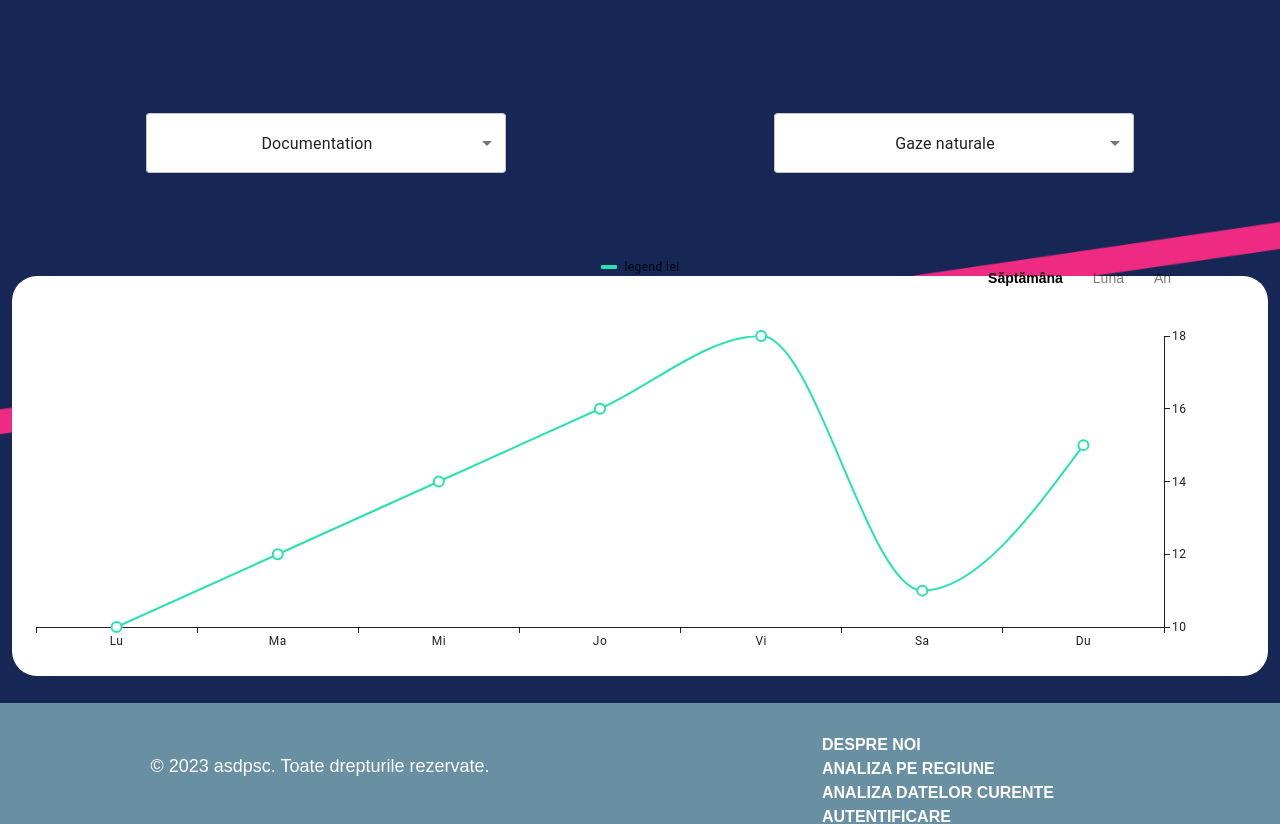
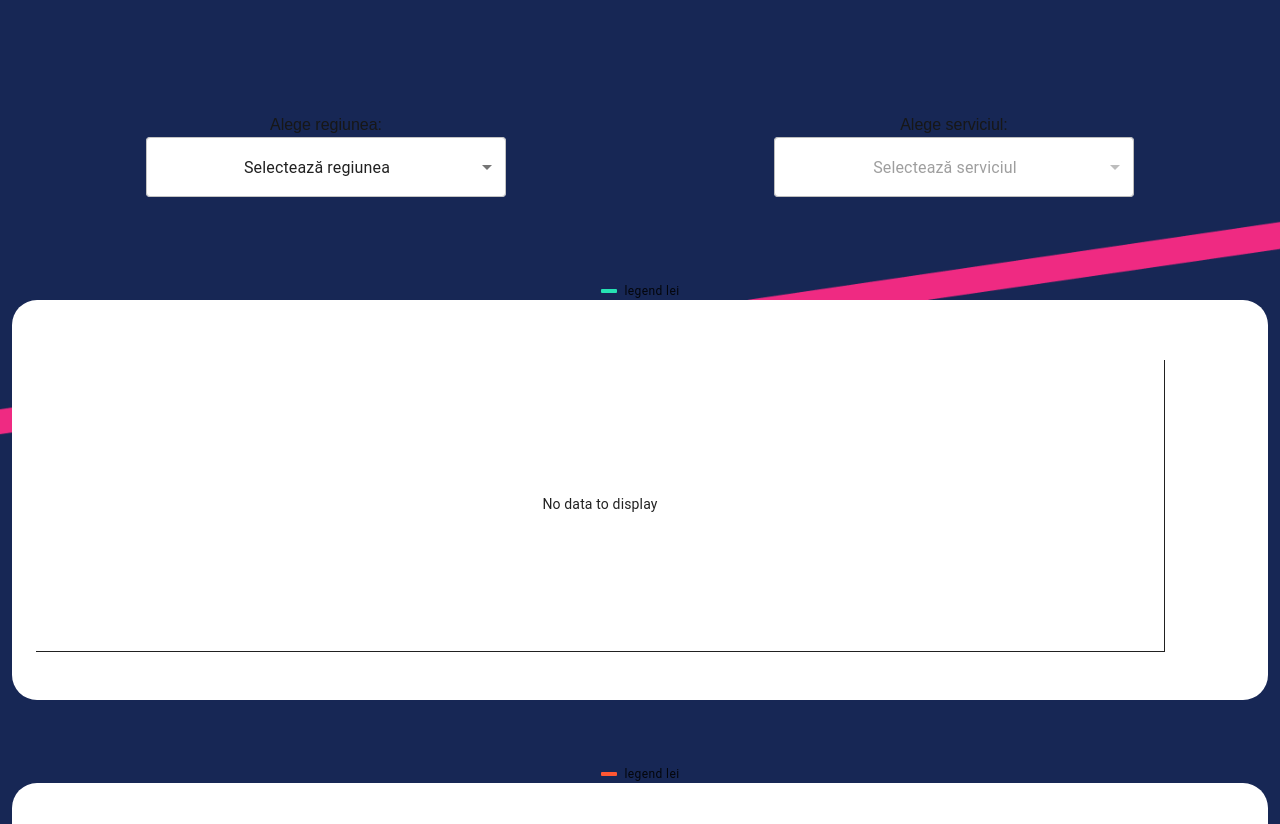
Before and after one commit to Klasterov/project1, a Next.js app in the folder my-app/: page /analysis-reg in a window 1280 px wide. Shown: the part 300-1124 px from the top of the page. Built offline with nearby package versions, Linux system fonts and the light colour scheme.

Commit message:
add prognoze

```diff
--- a/my-app/src/app/analysis-reg/analys.css
+++ b/my-app/src/app/analysis-reg/analys.css
@@ -5,6 +5,12 @@
     text-align: center;
     color: white;
     font-weight: 400;
+}
+
+.chart-container{
+    max-height: 3000px;
+    overflow-y: auto;
+    margin-bottom: 20px;
 }
 
 .chart{
--- a/my-app/src/app/analysis-reg/components/dropdownreg.jsx
+++ b/my-app/src/app/analysis-reg/components/dropdownreg.jsx
@@ -3,24 +3,20 @@ import Select from "@mui/material/Select";
 import MenuItem from "@mui/material/MenuItem";
 import "./dropdown.css";
 
-const options = [
-  { value: 10, label: "Documentation" },
-  { value: 20, label: "Components" },
-  { value: 30, label: "Features" },
+const regions = [
+  { value: "none", label: "Selectează regiunea" },
+  { value: "Nord", label: "Nord" },
+  { value: "Centru", label: "Centru" },
+  { value: "Sud", label: "Sud" }
 ];
 
-export default function DropDownser() {
-  const [selectedValue, setSelectedValue] = React.useState(10);
-
-  const handleChange = (event) => {
-    setSelectedValue(event.target.value);
-  };
-
+export default function DropDownreg({ selectedRegion, setSelectedRegion }) {
   return (
     <div className="dropdown-container">
-      <Select value={selectedValue} onChange={handleChange}>
-        {options.map((option) => (
-          <MenuItem key={option.value} value={option.value}>
+      <label htmlFor="region-select">Alege regiunea:</label>
+      <Select id="region-select" value={selectedRegion} onChange={(e) => setSelectedRegion(e.target.value)}>
+        {regions.map((option, index) => (
+          <MenuItem key={option.value} value={option.value} disabled={index === 0}>
             {option.label}
           </MenuItem>
         ))}
--- a/my-app/src/app/analysis-reg/components/dropdownser.jsx
+++ b/my-app/src/app/analysis-reg/components/dropdownser.jsx
@@ -3,24 +3,26 @@ import Select from "@mui/material/Select";
 import MenuItem from "@mui/material/MenuItem";
 import "./dropdown.css";
 
-const options = [
-  { value: "none", label: "Selecteaza serviciul" },
+const services = [
+  { value: "none", label: "Selectează serviciul" },
   { value: "Gaze naturale", label: "Gaze naturale" },
-  { value: "Energie electrica", label: "Energie electrica" },
-  { value: "Energie termica", label: "Energie termica" },
-  { value: "Apa si canalizare", label: "Apa si canalizare" },
+  { value: "Energie electrica", label: "Energie electrică" },
+  { value: "Energie termica", label: "Energie termică" },
+  { value: "Apa si canalizare", label: "Apă și canalizare" }
 ];
 
-export default function DropDownser({ selectedService, setSelectedService }) {
-  const handleChange = (event) => {
-    setSelectedService(event.target.value); // Actualizează serviciul ales
-  };
-
+export default function DropDownser({ selectedRegion, selectedService, setSelectedService }) {
   return (
     <div className="dropdown-container">
-      <Select value={selectedService} onChange={handleChange}>
-        {options.map((option) => (
-          <MenuItem key={option.value} value={option.value}>
+      <label htmlFor="service-select">Alege serviciul:</label>
+      <Select
+        id="service-select"
+        value={selectedService}
+        onChange={(e) => setSelectedService(e.target.value)}
+        disabled={selectedRegion === "none"} // Dacă regiunea nu este selectată, dezactivează dropdown-ul!
+      >
+        {services.map((option, index) => (
+          <MenuItem key={option.value} value={option.value} disabled={index === 0}>
             {option.label}
           </MenuItem>
         ))}
--- a/my-app/src/app/analysis-reg/page.jsx
+++ b/my-app/src/app/analysis-reg/page.jsx
@@ -4,52 +4,60 @@ import React, { useState, useEffect } from "react";
 import { LineChart } from "@mui/x-charts/LineChart";
 import { Container } from "react-bootstrap";
 import "./analys.css";
-import DropDown from "./components/dropdownreg";
+import DropDownreg from "./components/dropdownreg";
 import DropDownser from "./components/dropdownser";
 
 const dataSets = {
-    "Gaze naturale": {
-        week: [10, 12, 14, 16, 18, 11, 15],
-        month: [14, 13, 12, 18, 17, 16, 19],
-        year: [20, 22, 21, 19, 18, 17, 16]
-    },
-    "Energie electrica": {
-        week: [20, 18.50, 15, 16, 19, 12, 20],
-        month: [20, 18.50, 12, 18, 19, 15, 19],
-        year: [20, 18.50, 15, 10, 19, 15, 15]
-    },
-    "Energie termica": {
-        week: [12, 14, 16, 18, 20, 15, 10],
-        month: [15, 12, 18, 20, 22, 21, 19],
-        year: [14, 18, 13, 17, 15, 16, 19]
-    },
-    "Apa si canalizare": {
-        week: [8, 9, 10, 11, 12, 13, 14],
-        month: [10, 12, 15, 14, 13, 16, 17],
-        year: [11, 15, 10, 14, 12, 13, 16]
+    "Nord": {
+        "Gaze naturale": { week: [10, 12, 14, 16, 18, 11, 15], month: [14, 13, 12, 18, 17, 16, 19], year: [20, 22, 21, 19, 18, 17, 16] },
+        "Energie electrica": { week: [20, 18.50, 15, 16, 19, 12, 20], month: [20, 18.50, 12, 18, 19, 15, 19], year: [20, 18.50, 15, 10, 19, 15, 15] }
+    }
+};
+
+const forecastDataSets = {
+    "Nord": {
+        "Gaze naturale": { future: [22, 24, 26, 28, 30, 27, 25] },
+        "Energie electrica": { future: [18, 19, 21, 23, 22, 20, 21] }
     }
 };
 
 const weekLabels = [`Lu`, `Ma`, `Mi`, `Jo`, `Vi`, `Sa`, `Du`];
 const monthLabels = ["Ian", "Feb", "Mar", "Apr", "Mai", "Iun", "Iul"];
 const yearLabels = ["2021", "2022", "2023", "2024", "2025", "2026", "2027"];
+const forecastLabels = ["2028", "2029", "2030", "2031", "2032", "2033", "2034"];
 
 export default function AnalysisReg() {
-    const [selectedService, setSelectedService] = useState("Gaze naturale"); // Default
+    const [selectedRegion, setSelectedRegion] = useState("none");
+    const [selectedService, setSelectedService] = useState("none");
     const [chartData, setChartData] = useState([]);
+    const [forecastData, setForecastData] = useState([]);
     const [xLabels, setXLabels] = useState(weekLabels);
     const [activeButton, setActiveButton] = useState("week");
 
-    // Actualizează graficul când se schimbă serviciul sau perioada
     useEffect(() => {
-        if (dataSets[selectedService]) {
-            setChartData(dataSets[selectedService][activeButton] || []);
-            setXLabels(activeButton === "week" ? weekLabels : activeButton === "month" ? monthLabels : yearLabels);
+        if (selectedRegion !== "none" && selectedService !== "none") {
+            const regionData = dataSets[selectedRegion];
+            const forecastRegionData = forecastDataSets[selectedRegion];
+
+            if (regionData && regionData[selectedService]) {
+                setChartData(regionData[selectedService][activeButton] || []);
+                setXLabels(activeButton === "week" ? weekLabels : activeButton === "month" ? monthLabels : yearLabels);
+            } else {
+                setChartData([]);
+                setXLabels([]);
+            }
+
+            if (forecastRegionData && forecastRegionData[selectedService]) {
+                setForecastData(forecastRegionData[selectedService].future || []);
+            } else {
+                setForecastData([]);
+            }
         } else {
             setChartData([]);
+            setXLabels([]);
+            setForecastData([]);
         }
-        console.log(`Serviciu selectat: ${selectedService}`);
-    }, [selectedService, activeButton]); // Se execută când `selectedService` sau `activeButton` se schimbă
+    }, [selectedRegion, selectedService, activeButton]);
 
     return (
         <Container fluid className="analysis-reg-container">
@@ -57,32 +65,15 @@ export default function AnalysisReg() {
                 <h1>Analysis Registration</h1>
 
                 <div className="drop-down">
-                    <DropDown />
-                    <DropDownser selectedService={selectedService} setSelectedService={setSelectedService} />
+                    <DropDownreg selectedRegion={selectedRegion} setSelectedRegion={setSelectedRegion} />
+                    <DropDownser selectedRegion={selectedRegion} selectedService={selectedService} setSelectedService={setSelectedService} />
                 </div>
 
-                <div className="chart-container">
                     <div className="chart-controls-inside">
-                        <button
-                            className={activeButton === "week" ? "active" : ""}
-                            onClick={() => setActiveButton("week")}
-                        >
-                            Săptămâna
-                        </button>
-                        <button
-                            className={activeButton === "month" ? "active" : ""}
-                            onClick={() => setActiveButton("month")}
-                        >
-                            Luna
-                        </button>
-                        <button
-                            className={activeButton === "year" ? "active" : ""}
-                            onClick={() => setActiveButton("year")}
-                        >
-                            An
-                        </button>
+                        <button className={activeButton === "week" ? "active" : ""} onClick={() => setActiveButton("week")}>Săptămâna</button>
+                        <button className={activeButton === "month" ? "active" : ""} onClick={() => setActiveButton("month")}>Luna</button>
+                        <button className={activeButton === "year" ? "active" : ""} onClick={() => setActiveButton("year")}>An</button>
                     </div>
-
                     <LineChart
                         className="chart"
                         height={400}
@@ -102,15 +93,40 @@ export default function AnalysisReg() {
                         }]}
                         series={[{
                             data: chartData,
-                            showMark: true, // Activează marcajele
+                            showMark: true,
                             color: "#26E2B3",
                             lineWidth: 3,
                             label: (point) => `${point} lei`
                         }]}
                         margin={{ top: 60, right: 24, bottom: 24, left: 24 }}
-                    ></LineChart>
+                    />
+                    <LineChart
+                        className="chart forecast-chart"
+                        height={400}
+                        yAxis={[{
+                            width: 80,
+                            scaleType: "linear",
+                            position: "right",
+                            style: { fill: "#000000" },
+                            labelStyle: { fill: "#000000", fontSize: 14 },
+                            tickFormat: (value) => `${value} lei`,
+                            tooltipFormatter: (value) => `${value} lei`
+                        }]}
+                        xAxis={[{
+                            data: forecastLabels,
+                            scaleType: "band",
+                            labelStyle: { fill: "#000000", fontSize: 14 }
+                        }]}
+                        series={[{
+                            data: forecastData,
+                            showMark: true,
+                            color: "#FF5733",
+                            lineWidth: 3,
+                            label: (point) => `${point} lei`
+                        }]}
+                        margin={{ top: 60, right: 24, bottom: 24, left: 24 }}
+                    />
                 </div>
-            </div>
         </Container>
     );
 }
--- a/my-app/src/components/Footer.css
+++ b/my-app/src/components/Footer.css
@@ -1,4 +1,6 @@
 .footer{
+    position: relative;
+    bottom: 0;
     background-color: #698FA2;
 }
 
```
